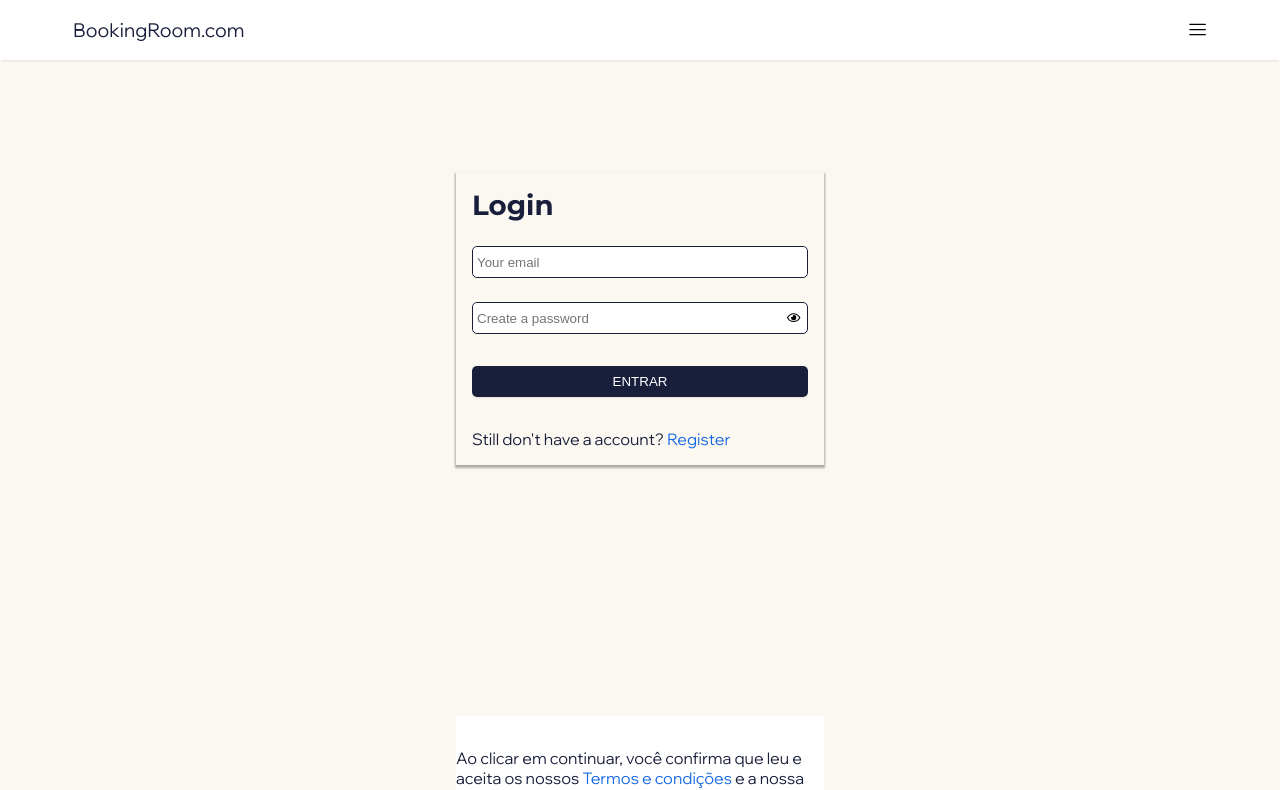
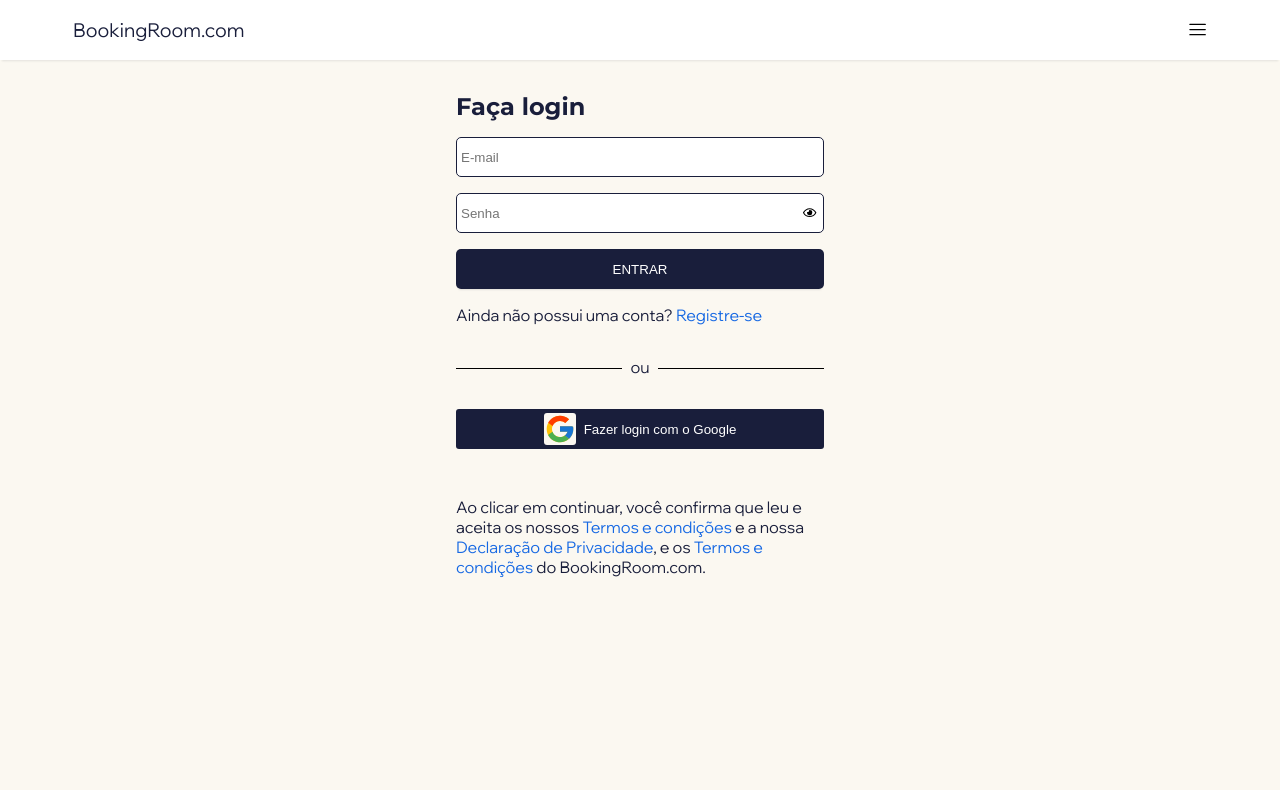
Before and after one commit to jessicasantosb/booking-room, a React (Vite) app: page /login in a window 1280 px wide. Shown: the top 790 px of the page. Built offline with nearby package versions, Linux system fonts and the light colour scheme.

Commit message:
style: update Login and Register layout

```diff
--- a/src/components/Button/index.scss
+++ b/src/components/Button/index.scss
@@ -2,8 +2,8 @@
 
 .button,
 .button--disable {
-  padding: 0.5rem;
-  margin-block: 2rem;
+  height: 40px;
+  margin-block: 1rem;
   width: 100%;
   border: 0;
   border-radius: 5px;
--- /dev/null
+++ b/src/components/GoogleLogin/index.jsx
@@ -0,0 +1,16 @@
+import { FcGoogle } from 'react-icons/fc';
+import './index.scss';
+
+export default function GoogleLogin() {
+  return (
+    <div className='googleLogin'>
+      <p className='googleLogin__divisor'>ou </p>
+      <button className='googleLogin__button'>
+        <div className='googleLogin__icon'>
+          <FcGoogle size={32} />
+        </div>
+        Fazer login com o Google
+      </button>
+    </div>
+  );
+}
--- /dev/null
+++ b/src/components/GoogleLogin/index.scss
@@ -0,0 +1,60 @@
+ @use '../../styles/colors.scss'as colors;
+
+ .googleLogin {
+   margin-block: 2rem;
+   position: relative;
+   display: flex;
+   align-items: center;
+   justify-content: center;
+   flex-direction: column;
+   gap: 1rem;
+
+   &__divisor {
+
+     &::before,
+     &::after {
+       content: '';
+       position: absolute;
+       display: block;
+       top: 11px;
+       width: 45%;
+       height: 1px;
+       background: black;
+     }
+
+     &::after {
+       right: 0px;
+     }
+
+     &::before {
+       left: 0px;
+     }
+   }
+
+   &__icon {
+    display: flex;
+     border-radius: 3px;
+     background-color: colors.$color-background;
+   }
+
+   &__button {
+     height: 40px;
+     width: 100%;
+     margin-top: 1rem;
+     display: flex;
+     align-items: center;
+     justify-content: center;
+     gap: 0.5rem;
+     border: 0;
+     border-radius: 3px;
+     color: colors.$color-shade50;
+     background-color: colors.$color-secondary;
+     cursor: pointer;
+
+     &:hover {
+       box-shadow: none;
+       transform: scale(0.98);
+       opacity: 0.9;
+     }
+   }
+ }
--- a/src/components/Input/index.scss
+++ b/src/components/Input/index.scss
@@ -2,9 +2,11 @@
 @use '../../styles/fonts.scss'as fonts;
 
 .input {
+  height: 40px;
   width: 100%;
-  margin-top: 1.5rem;
+  margin-top: 1rem;
   display: flex;
+  align-items: center;
   border-radius: 5px;
   border: 1px solid colors.$color-text;
   background-color: colors.$color-shade50;
--- a/src/components/TermsFooter/index.jsx
+++ b/src/components/TermsFooter/index.jsx
@@ -2,19 +2,19 @@ import './index.scss';
 
 export default function TermsFooter() {
   return (
-    <footer className='footer'>
+    <footer className='termsfooter'>
       <p>
         Ao clicar em continuar, você confirma que leu e aceita os nossos{' '}
-        <a href='#' className='footer__link'>
+        <a href='#' className='termsfooter__link'>
           Termos e condições
         </a>{' '}
         e a nossa{' '}
-        <a href='#' className='footer__link'>
+        <a href='#' className='termsfooter__link'>
           Declaração de Privacidade
-        </a>{' '}
+        </a>
         , e os{' '}
-        <a href='#' className='footer__link'>
-          Termos e condições
+        <a href='#' className='termsfooter__link'>
+          Termos e condições{' '}
         </a>
         do BookingRoom.com.
       </p>
--- a/src/components/TermsFooter/index.scss
+++ b/src/components/TermsFooter/index.scss
@@ -1,7 +1,8 @@
   @use '../../styles/colors.scss'as colors;
 
-  .footer {
-    padding-bottom: 2rem;
+  .termsfooter {
+    padding-top: 1rem;
+    background-color: colors.$color-background;
 
     &__link {
       color: colors.$color-primary;
--- a/src/pages/Login/index.jsx
+++ b/src/pages/Login/index.jsx
@@ -1,6 +1,7 @@
 import { useContext } from 'react';
 import { Link } from 'react-router-dom';
 import Button from '../../components/Button';
+import GoogleLogin from '../../components/GoogleLogin';
 import Input from '../../components/Input';
 import TermsFooter from '../../components/TermsFooter';
 import Error from '../../components/interfaces/Error';
@@ -31,17 +32,12 @@ export default function Login() {
     <section className='login container'>
       {error && <Error error='Email ou senha incorreto.' />}
       <main className='login__content'>
-        <h1 className='login__title'>Login</h1>
+        <h1 className='login__title'>Faça login</h1>
 
         <form onSubmit={handleLogin}>
+          <Input placeholder='E-mail' type='email' name='email' {...email} />
           <Input
-            placeholder='Your email'
-            type='email'
-            name='email'
-            {...email}
-          />
-          <Input
-            placeholder='Create a password'
+            placeholder='Senha'
             type='password'
             name='password'
             {...password}
@@ -51,14 +47,15 @@ export default function Login() {
         </form>
 
         <p>
-          Still don&apos;t have a account?{' '}
+          Ainda não possui uma conta?{' '}
           <Link to={'/register'} className='login__link'>
-            Register
+            Registre-se
           </Link>
         </p>
+
+        <GoogleLogin />
+        <TermsFooter />
       </main>
-
-      <TermsFooter />
     </section>
   );
 }
--- a/src/pages/Login/index.scss
+++ b/src/pages/Login/index.scss
@@ -2,22 +2,14 @@
 @use '../../styles/fonts.scss'as fonts;
 
 .login {
-  height: 100dvh;
+  min-height: 100dvh;
   display: flex;
   align-items: center;
-  justify-content: space-between;
   flex-direction: column;
-  padding-top: 7rem;
   max-inline-size: 400px;
 
   &__content {
-    width: 100%;
-    padding: 1rem;
-    box-shadow: colors.$color-box-shadow;
-  }
-
-  &__title {
-    font-size: fonts.$lg;
+    margin-block: 2rem;
   }
 
   &__link {
@@ -27,16 +19,4 @@
       text-decoration: underline;
     }
   }
-
-  &__footer {
-    padding-bottom: 2rem;
-
-    &--link {
-      color: colors.$color-primary;
-
-      &:hover {
-        text-decoration: underline;
-      }
-    }
-  }
 }
--- a/src/pages/Register/index.jsx
+++ b/src/pages/Register/index.jsx
@@ -1,6 +1,7 @@
 import { useContext } from 'react';
 import { Link } from 'react-router-dom';
 import Button from '../../components/Button';
+import GoogleLogin from '../../components/GoogleLogin';
 import Input from '../../components/Input';
 import TermsFooter from '../../components/TermsFooter';
 import Error from '../../components/interfaces/Error';
@@ -53,21 +54,16 @@ export default function Register() {
         <h1 className='register__title'>Create an account</h1>
 
         <form onSubmit={handleRegister}>
-          <Input placeholder='Your name' type='text' name='name' {...name} />
+          <Input placeholder='Nome' type='text' name='name' {...name} />
+          <Input placeholder='E-mail' type='email' name='email' {...email} />
           <Input
-            placeholder='Your email'
-            type='email'
-            name='email'
-            {...email}
-          />
-          <Input
-            placeholder='Create a password'
+            placeholder='Crie uma senha'
             type='password'
             name='password'
             {...password}
           />
           <Input
-            placeholder='Confirm password'
+            placeholder='Confirme a senha'
             type='password'
             name='confirmPassword'
             {...confirmPassword}
@@ -77,14 +73,15 @@ export default function Register() {
         </form>
 
         <p>
-          Already have a account?{' '}
+          Já possui uma conta?{' '}
           <Link to={'/login'} className='register__link'>
             Login
           </Link>
         </p>
+
+        <GoogleLogin />
+        <TermsFooter />
       </main>
-
-      <TermsFooter />
     </section>
   );
 }
--- a/src/pages/Register/index.scss
+++ b/src/pages/Register/index.scss
@@ -2,22 +2,14 @@
 @use '../../styles/fonts.scss'as fonts;
 
 .register {
-  height: 100dvh;
+  min-height: 100dvh;
   display: flex;
   align-items: center;
-  justify-content: space-between;
   flex-direction: column;
-  padding-top: 7rem;
   max-inline-size: 400px;
 
   &__content {
-    width: 100%;
-    padding: 1rem;
-    box-shadow: colors.$color-box-shadow;
-  }
-
-  &__title {
-    font-size: fonts.$lg;
+    margin-block: 2rem;
   }
 
   &__link {
```
